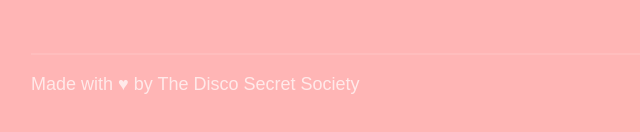
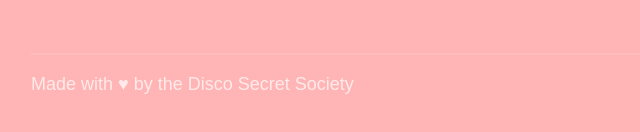
Before and after one commit to kseltzer/kseltzer.github.io, a plain HTML site: page index.html in a window 1280 px wide. Shown: the part 736-868 px from the top of the page, 194-834 px from the left. Drawn offline with Linux system fonts and the light colour scheme.

Commit message:
changed footer back to orig

```diff
--- a/index.html
+++ b/index.html
@@ -37,7 +37,7 @@
 		</header>
 		<footer class="container footer">
 			<div class="sep"></div>
-			<p class="responsive credit">Made with ♥ by The Disco Secret Society</p>
+			<p class="responsive credit">Made with ♥ by the Disco Secret Society</p>
 			<!-- <div class="responsive contact">
 				<a href="mailto:youremail@gmail.com?subject=App Name">Support</a>
 				<a href="">Press Kit</a>
```
